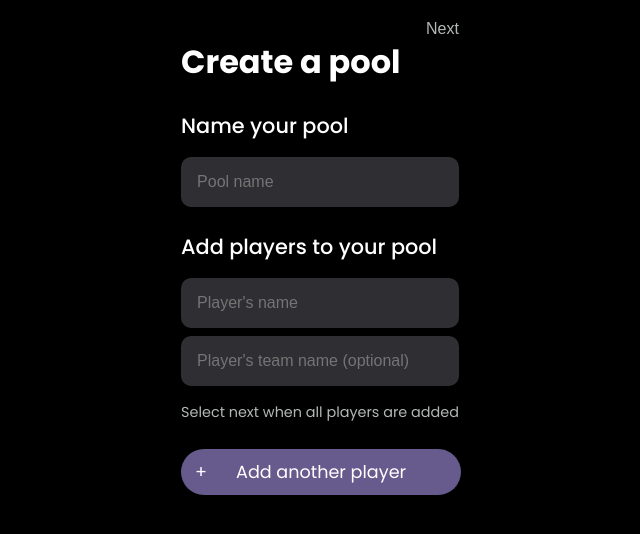
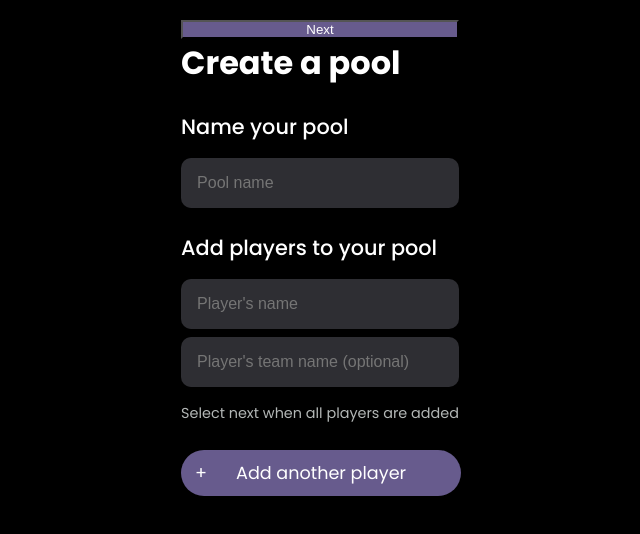
Before and after one commit to GreyNewfie/wizpool-app, a React (Vite) app: page /create-pool in a window 1280 px wide. Shown: the top 534 px of the page, without its empty margins (320-960 px from the left). Built offline with nearby package versions, Linux system fonts and the light colour scheme.

Commit message:
Refactor next button
Renamed button to next header button to make it clearer what component this renders.
Add handleClick optional parameter

```diff
--- /dev/null
+++ b/src/components/next-header-btn.jsx
@@ -0,0 +1,7 @@
+export default function NextHeaderButton({ handleClick }) {
+  return (
+    <button className="next-header-btn" type="submit" onClick={handleClick}>
+      Next
+    </button>
+  );
+}
--- a/src/components/top-right-action-btn.jsx
+++ /dev/null
@@ -1,7 +0,0 @@
-export default function TopRightActionBtn() {
-  return (
-    <button className="top-right-action-btn" type="submit">
-      Next
-    </button>
-  );
-}
--- a/src/pages/create-pool-page.jsx
+++ b/src/pages/create-pool-page.jsx
@@ -1,12 +1,12 @@
 import AddPlayer from '../components/add-player-form';
 import PrimaryButton from '../components/primary-button';
-import TopRightActionBtn from '../components/top-right-action-btn';
+import NextHeaderButton from '../components/next-header-btn';
 
 export default function CreatePool() {
   return (
     <div className="create-pool-container">
       <div className="create-pool-page-header">
-        <TopRightActionBtn />
+        <NextHeaderButton />
         <h1>Create a pool</h1>
       </div>
       <div className="choose-pool-name">
```
